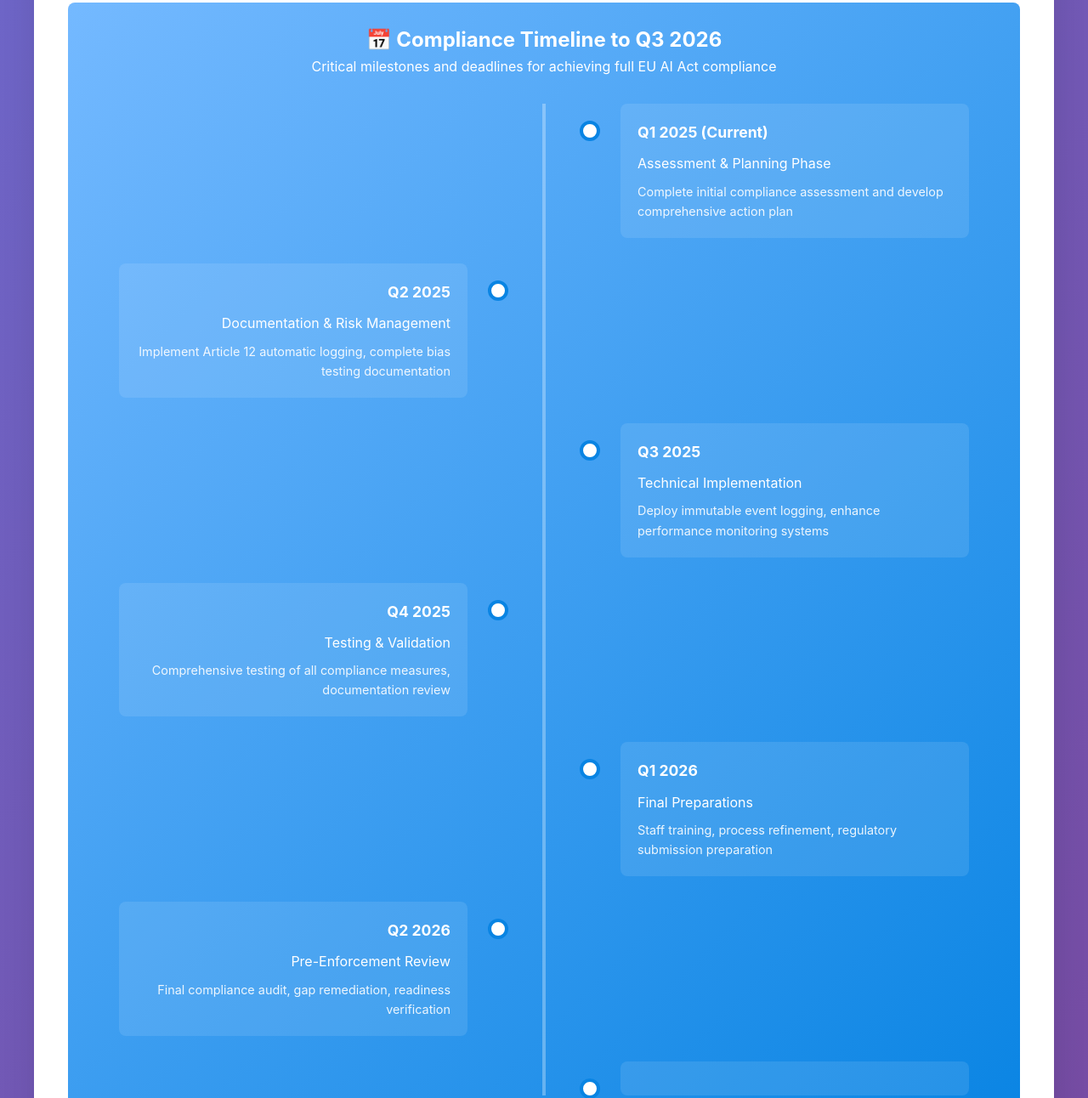
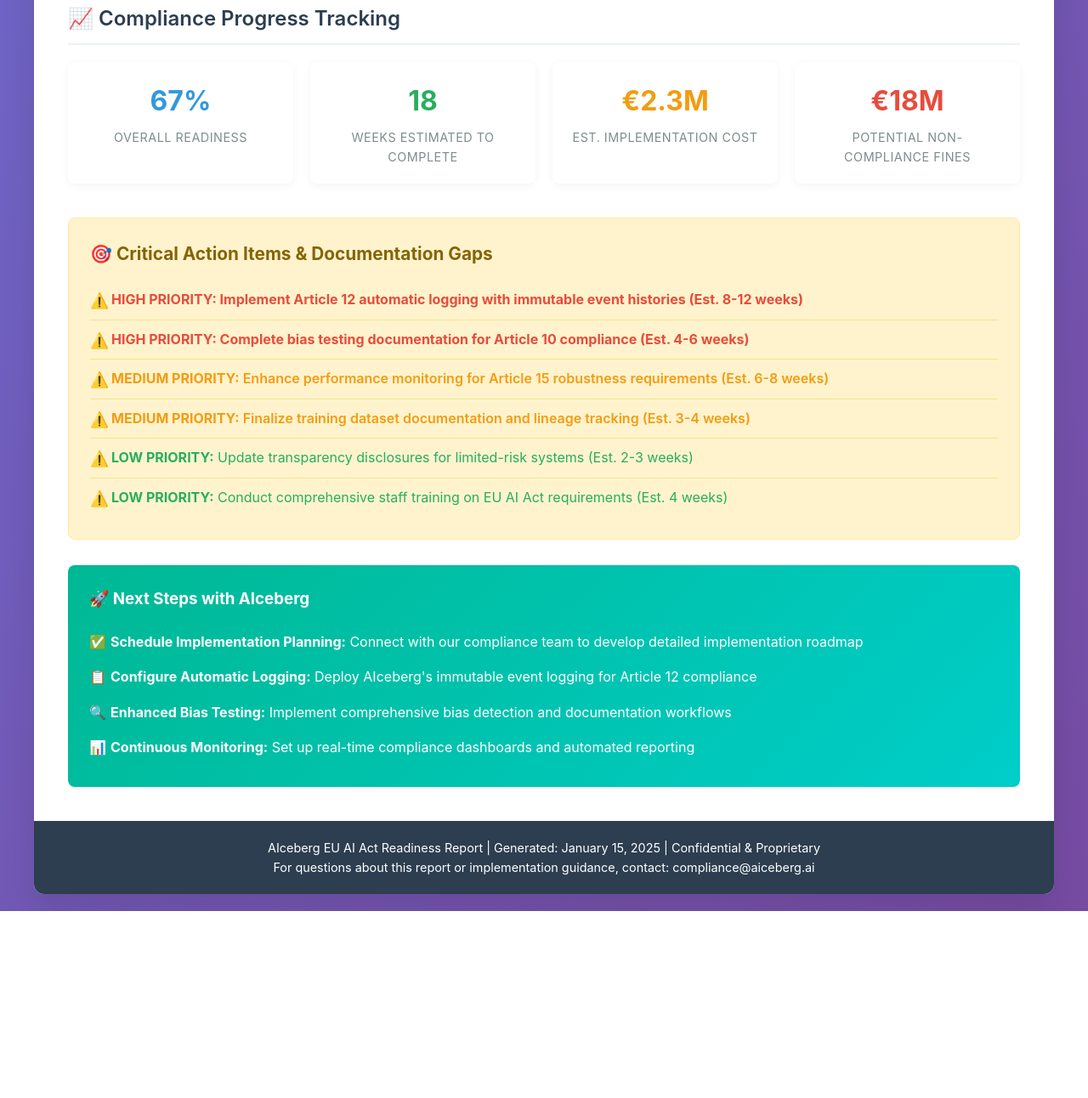
Before and after one commit to hilary-aiceberg/EU-AI-act-report, a plain HTML site: page index.html in a window 1280 px wide. Shown: the part 2540-3832 px from the top of the page at 85% size. After the commit the page ends 3612 px from the top, so only its background shows below. Drawn offline with Linux system fonts and the light colour scheme.

Commit message:
Update index.html

```diff
--- a/index.html
+++ b/index.html
@@ -1,4 +1,5 @@
 <!DOCTYPE html>
+
 <html lang="en">
 <head>
     <meta charset="UTF-8">
@@ -738,62 +739,105 @@
                 </div>
             </div>
 
-            <div class="timeline-section">
-                <div class="timeline-header">
-                    <h2>📅 Compliance Timeline to Q3 2026</h2>
-                    <p>Critical milestones and deadlines for achieving full EU AI Act compliance</p>
+
+
+            <div class="section">
+                <h2 class="section-title">📈 Compliance Progress Tracking</h2>
+                <div class="summary-stats">
+                    <div class="stat-card">
+                        <div class="stat-number blue">67%</div>
+                        <div class="stat-label">Overall Readiness</div>
+                    </div>
+                    <div class="stat-card">
+                        <div class="stat-number green">18</div>
+                        <div class="stat-label">Weeks Estimated to Complete</div>
+                    </div>
+                    <div class="stat-card">
+                        <div class="stat-number yellow">€2.3M</div>
+                        <div class="stat-label">Est. Implementation Cost</div>
+                    </div>
+                    <div class="stat-card">
+                        <div class="stat-number red">€18M</div>
+                        <div class="stat-label">Potential Non-Compliance Fines</div>
+                    </div>
                 </div>
+            </div>
 
-                <div class="timeline-container">
-                    <div class="timeline-line"></div>
+            <div class="action-items">
+                <h3>🎯 Critical Action Items & Documentation Gaps</h3>
+                <ul class="action-list">
+                    <li class="priority-high"><strong>HIGH PRIORITY:</strong> Implement Article 12 automatic logging with immutable event histories (Est. 8-12 weeks)</li>
+                    <li class="priority-high"><strong>HIGH PRIORITY:</strong> Complete bias testing documentation for Article 10 compliance (Est. 4-6 weeks)</li>
+                    <li class="priority-medium"><strong>MEDIUM PRIORITY:</strong> Enhance performance monitoring for Article 15 robustness requirements (Est. 6-8 weeks)</li>
+                    <li class="priority-medium"><strong>MEDIUM PRIORITY:</strong> Finalize training dataset documentation and lineage tracking (Est. 3-4 weeks)</li>
+                    <li class="priority-low"><strong>LOW PRIORITY:</strong> Update transparency disclosures for limited-risk systems (Est. 2-3 weeks)</li>
+                    <li class="priority-low"><strong>LOW PRIORITY:</strong> Conduct comprehensive staff training on EU AI Act requirements (Est. 4 weeks)</li>
+                </ul>
+            </div>
 
-                    <div class="timeline-item">
-                        <div class="timeline-content">
-                            <div class="timeline-date">Q1 2025 (Current)</div>
-                            <div class="timeline-title">Assessment & Planning Phase</div>
-                            <div class="timeline-desc">Complete initial compliance assessment and develop comprehensive action plan</div>
-                        </div>
-                    </div>
+            <div style="background: linear-gradient(135deg, #00b894 0%, #00cec9 100%); color: white; padding: 25px; border-radius: 8px; margin-top: 30px;">
+                <h3>🚀 Next Steps with AIceberg</h3>
+                <ul style="list-style: none; margin-top: 15px;">
+                    <li style="padding: 8px 0; padding-left: 25px; position: relative;">
+                        <span style="position: absolute; left: 0;">✅</span>
+                        <strong>Schedule Implementation Planning:</strong> Connect with our compliance team to develop detailed implementation roadmap
+                    </li>
+                    <li style="padding: 8px 0; padding-left: 25px; position: relative;">
+                        <span style="position: absolute; left: 0;">📋</span>
+                        <strong>Configure Automatic Logging:</strong> Deploy AIceberg's immutable event logging for Article 12 compliance
+                    </li>
+                    <li style="padding: 8px 0; padding-left: 25px; position: relative;">
+                        <span style="position: absolute; left: 0;">🔍</span>
+                        <strong>Enhanced Bias Testing:</strong> Implement comprehensive bias detection and documentation workflows
+                    </li>
+                    <li style="padding: 8px 0; padding-left: 25px; position: relative;">
+                        <span style="position: absolute; left: 0;">📊</span>
+                        <strong>Continuous Monitoring:</strong> Set up real-time compliance dashboards and automated reporting
+                    </li>
+                </ul>
+            </div>
+        </div>
 
-                    <div class="timeline-item">
-                        <div class="timeline-content">
-                            <div class="timeline-date">Q2 2025</div>
-                            <div class="timeline-title">Documentation & Risk Management</div>
-                            <div class="timeline-desc">Implement Article 12 automatic logging, complete bias testing documentation</div>
-                        </div>
-                    </div>
+        <div class="footer">
+            <p>AIceberg EU AI Act Readiness Report | Generated: January 15, 2025 | Confidential & Proprietary</p>
+            <p>For questions about this report or implementation guidance, contact: compliance@aiceberg.ai</p>
+        </div>
+    </div>
 
-                    <div class="timeline-item">
-                        <div class="timeline-content">
-                            <div class="timeline-date">Q3 2025</div>
-                            <div class="timeline-title">Technical Implementation</div>
-                            <div class="timeline-desc">Deploy immutable event logging, enhance performance monitoring systems</div>
-                        </div>
-                    </div>
+    <script>
+        // Interactive progress bar animations
+        document.addEventListener('DOMContentLoaded', function() {
+            const progressBars = document.querySelectorAll('.progress-fill');
 
-                    <div class="timeline-item">
-                        <div class="timeline-content">
-                            <div class="timeline-date">Q4 2025</div>
-                            <div class="timeline-title">Testing & Validation</div>
-                            <div class="timeline-desc">Comprehensive testing of all compliance measures, documentation review</div>
-                        </div>
-                    </div>
+            // Animate progress bars on load
+            setTimeout(() => {
+                progressBars.forEach((bar, index) => {
+                    const width = bar.style.width;
+                    bar.style.width = '0%';
+                    bar.style.transition = 'width 1s ease-in-out';
 
-                    <div class="timeline-item">
-                        <div class="timeline-content">
-                            <div class="timeline-date">Q1 2026</div>
-                            <div class="timeline-title">Final Preparations</div>
-                            <div class="timeline-desc">Staff training, process refinement, regulatory submission preparation</div>
-                        </div>
-                    </div>
+                    setTimeout(() => {
+                        bar.style.width = width;
+                    }, index * 200);
+                });
+            }, 500);
 
-                    <div class="timeline-item">
-                        <div class="timeline-content">
-                            <div class="timeline-date">Q2 2026</div>
-                            <div class="timeline-title">Pre-Enforcement Review</div>
-                            <div class="timeline-desc">Final compliance audit, gap remediation, readiness verification</div>
-                        </div>
-                    </div>
+            // Add hover effects to compliance cards
+            const complianceCards = document.querySelectorAll('.compliance-card');
+            complianceCards.forEach(card => {
+                card.addEventListener('mouseenter', function() {
+                    this.style.transform = 'translateY(-5px)';
+                    this.style.boxShadow = '0 8px 25px rgba(0,0,0,0.15)';
+                });
 
-                    <div class="timeline-item">
-                        <div class="timeline-content">
+                card.addEventListener('mouseleave', function() {
+                    this.style.transform = 'translateY(0)';
+                    this.style.boxShadow = '0 4px 15px rgba(0,0,0,0.08)';
+                });
+            });
+
+            // Timeline item animations
+        });
+    </script>
+</body>
+</html>
```
